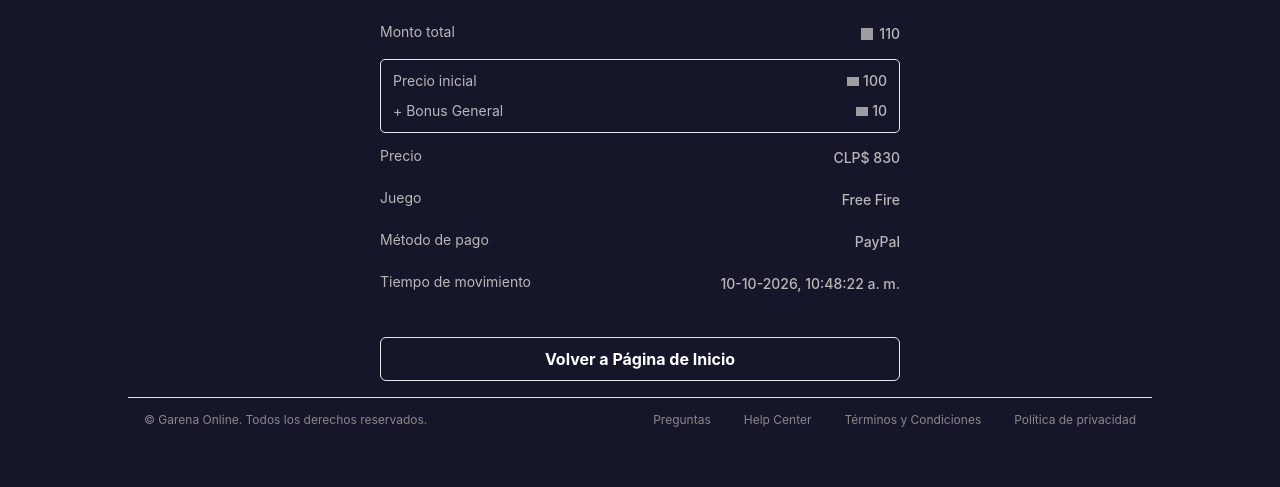
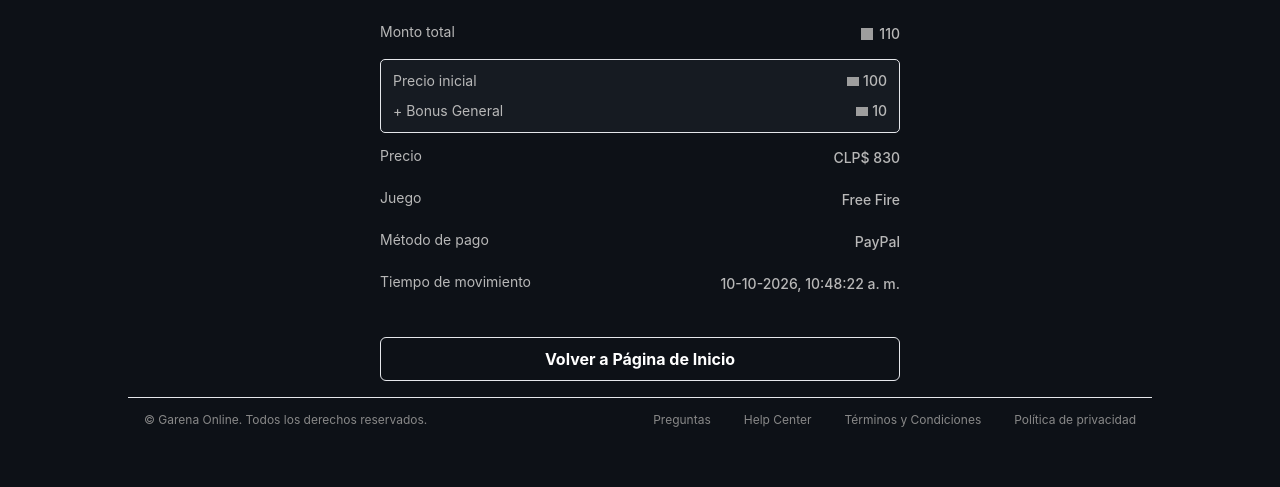
Before and after one commit to juam9426-ux/VOUCH, a plain HTML site: page index.html in a window 1280 px wide. Shown: the part 313-800 px from the top of the page. Drawn offline with nearby package versions, Linux system fonts and the light colour scheme; grey boxes are pictures that could not be loaded.

Commit message:
Update dark mode background colors in index.html

```diff
--- a/index.html
+++ b/index.html
@@ -31,8 +31,8 @@
         }
 
         html.dark {
-            --bg-base: #16162B;
-            --bg-panel: #16162B;
+            --bg-base: #0d1117;
+            --bg-panel: #161b22;
             --text-title: #FFFFFF;
             --text-primary: #B8B8B8;
             --text-secondary: #888888;
@@ -179,7 +179,7 @@
     </header>
 
     <main class="flex flex-1 flex-col">
-        <div class="bg-[#F9F9F9] dark:bg-[#16162B]">
+        <div class="bg-[#F9F9F9] dark:bg-[#21212B]">
             <div class="mx-auto flex min-h-[250px] w-full flex-col items-center justify-center bg-cover bg-center bg-no-repeat px-6 pb-9 pt-8 text-center md:max-w-[600px] md:bg-contain" style="background-image: url('https://assets.garena.com/gop/mshop/www/live/assets/free-fire-0273c16e.jpg');">
                 <svg width="1em" height="1em" viewBox="0 0 90 90" fill="none" xmlns="http://www.w3.org/2000/svg" class="mb-5 text-[80px] success-icon">
                     <g clip-path="url(#clip0_1200_20221)">
```
